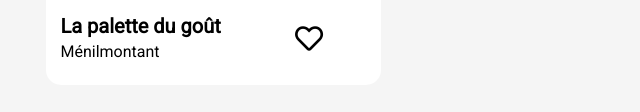
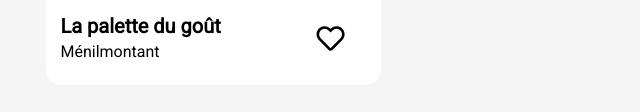
Before and after one commit to bats69/baptisteurbano_3_09012021, a plain HTML site: page index.html in a window 1280 px wide. Shown: the part 839-951 px from the top of the page, 427-1067 px from the left. Drawn offline with Linux system fonts and the light colour scheme; a web font is replaced by a local one.

Commit message:
modif css

```diff
--- a/styles/menu.scss
+++ b/styles/menu.scss
@@ -91,7 +91,6 @@
   @include desktop{
     width: 10%;
     right: 25px;
-    top: initial;
   }
 }
 .prev__like--2{
--- a/styles/responsive/alltablet.scss
+++ b/styles/responsive/alltablet.scss
@@ -38,7 +38,6 @@
 	}
 	.food__prev--like {
 		right: 25px;
-		top: initial;
 	i{
     color: #000;
     &:hover {
--- a/styles/styles.scss
+++ b/styles/styles.scss
@@ -206,7 +206,7 @@
   font-size: 28px;
   z-index: 1;
   @include desktop{
-    margin-left: 15%;
+    margin-left: 235px;
     margin-right: inherit;
   }
 }
```
Also changed, not shown: styles/libs/_mixins.scss (+5 -5 lines), styles/menu.css, styles/responsive/alltablet.css, styles/styles.css, 3 other files.
